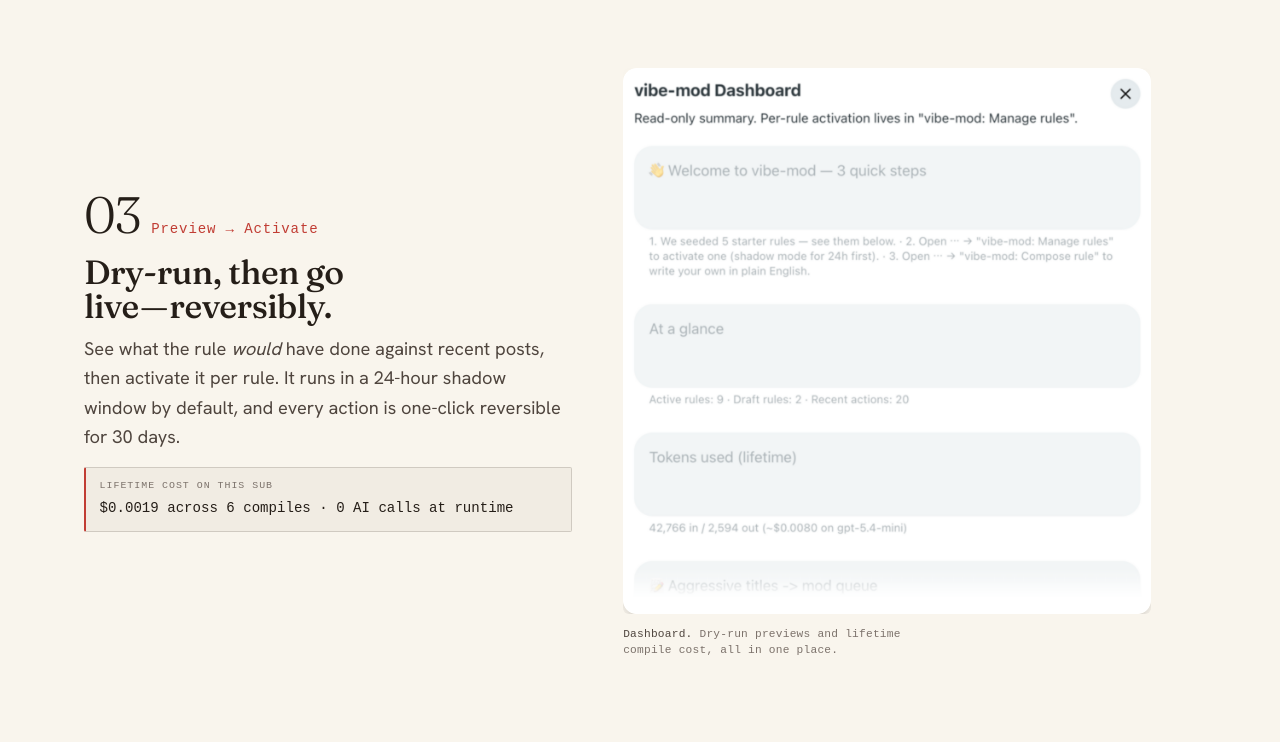
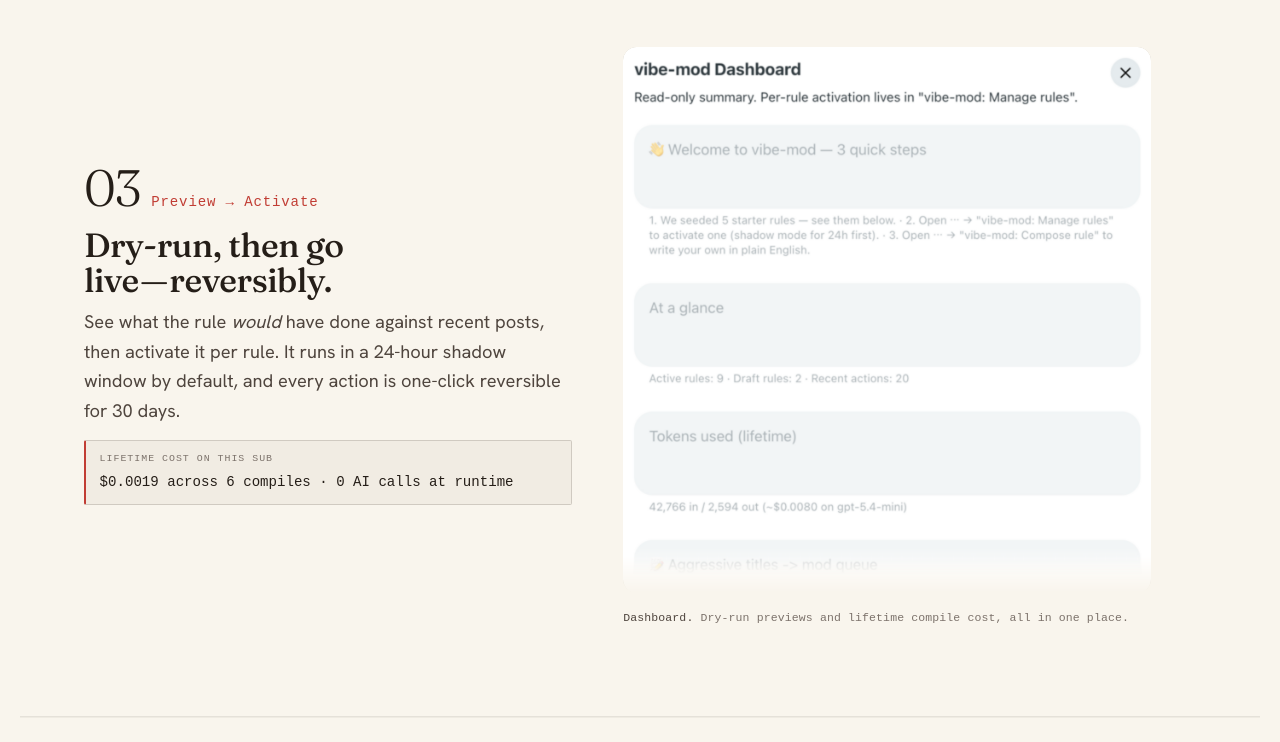
Before and after one commit to Two-Weeks-Team/vibe-mod, a plain HTML site: page index.html in a window 1280 px wide. Shown: the part 3962-4704 px from the top of the page. Drawn offline with Linux system fonts and the light colour scheme; a web font is replaced by a local one.

Commit message:
03 modals: natural floating depth + fix 3-line captions
- Replace the modal box-shadow with layered drop-shadow that follows the
  rounded alpha shape, and add a subtle bottom mask-fade so the cropped
  dialog reads as a real scrollable modal (no hard chopped edge / sliver).
- figcaption max-width 46ch was too narrow for the mono face, forcing 3
  cramped lines; widen to 33rem (modal width) so captions sit on 2 lines.

```diff
--- a/index.html
+++ b/index.html
@@ -695,12 +695,12 @@ figure { margin: 0; }
 }
 figcaption {
   font-family: var(--mono);
-  font-size: 0.7rem;
+  font-size: 0.72rem;
   color: var(--ink-faint);
-  margin-top: 0.75rem;
-  letter-spacing: 0.02em;
-  line-height: 1.45;
-  max-width: 46ch;
+  margin-top: 1rem;
+  letter-spacing: 0.01em;
+  line-height: 1.5;
+  max-width: 33rem;
 }
 figcaption b { color: var(--ink-soft); font-weight: 500; }
 
@@ -747,9 +747,15 @@ figcaption b { color: var(--ink-soft); font-weight: 500; }
   border: none;
   border-radius: 14px;
   background: transparent;
-  box-shadow:
-    0 24px 50px -28px color-mix(in oklch, var(--ink) 55%, transparent),
-    0 4px 12px -7px color-mix(in oklch, var(--ink) 30%, transparent);
+  /* soften the cut bottom edge so the dialog reads as scrollable, not chopped */
+  -webkit-mask-image: linear-gradient(to bottom, #000 93%, transparent 100%);
+  mask-image: linear-gradient(to bottom, #000 93%, transparent 100%);
+  /* drop-shadow follows the rounded + faded alpha shape, so the elevation
+     looks like a real floating dialog rather than a hard rectangle */
+  filter:
+    drop-shadow(0 1px 3px color-mix(in oklch, var(--ink) 18%, transparent))
+    drop-shadow(0 10px 18px color-mix(in oklch, var(--ink) 16%, transparent))
+    drop-shadow(0 26px 40px color-mix(in oklch, var(--ink) 22%, transparent));
 }
 
 /* ============================================================
```
